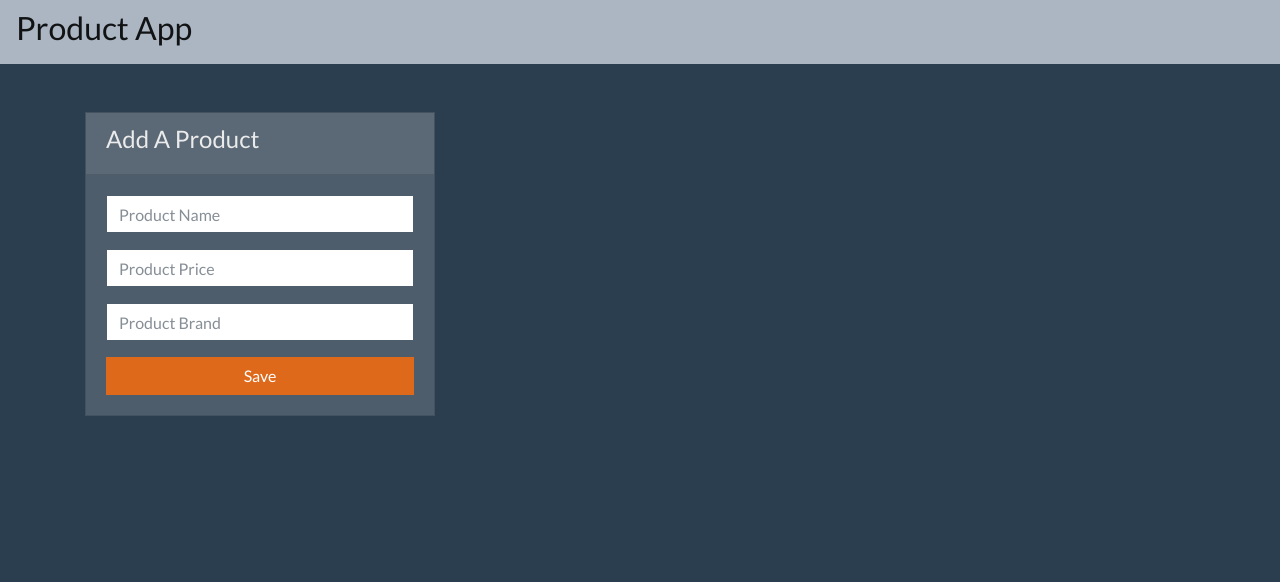
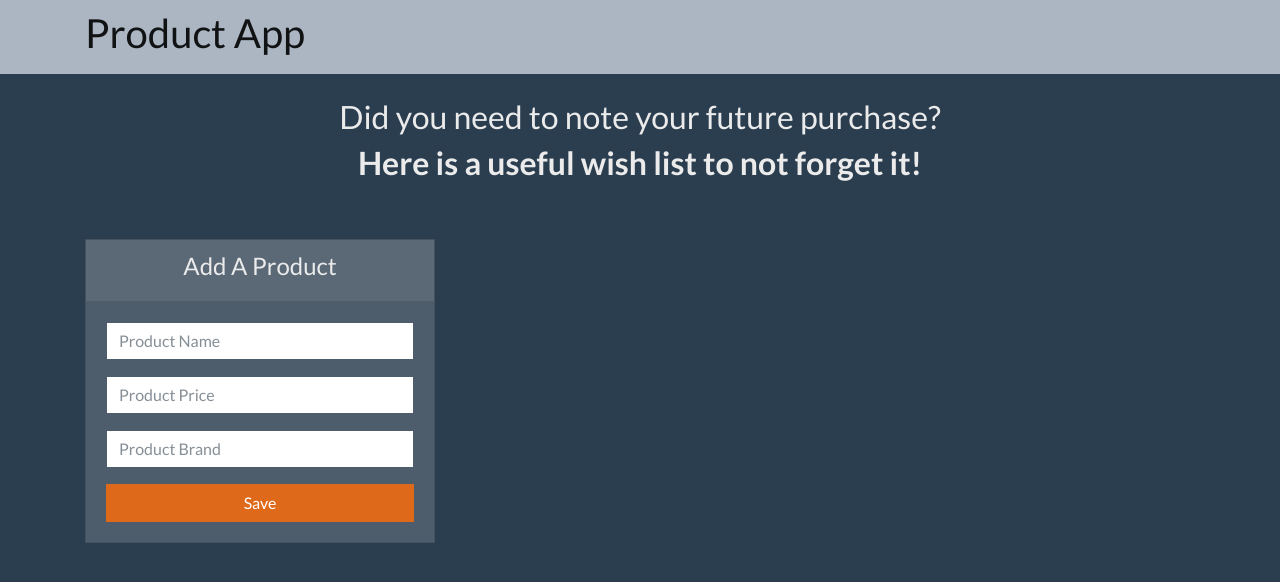
Before and after one commit to JavierPM95/JS-Add-and-Delete, a plain HTML site: page index.html in a window 1280 px wide. Drawn offline with nearby package versions, Linux system fonts and the light colour scheme.

Commit message:
Text Add

```diff
--- a/app.js
+++ b/app.js
@@ -38,7 +38,7 @@ class UI {
         div.className = `alert alert-${cssClass} mt-2`;
         div.appendChild(document.createTextNode(message));
 
-        const container = document.querySelector('.container');
+        const container = document.querySelector('.print');
         const app = document.querySelector('#App');
         container.insertBefore(div, app);
         setTimeout(function() {
--- a/index.html
+++ b/index.html
@@ -14,17 +14,19 @@
     <!-- NAVIGATION -->
 
     <nav class="navbar navbar-light bg-light">
-      <div>
+      <div class="container">
         <a href="/" class="navbar-brand">
-          <h2>Product App</h2>
+          <h1>Product App</h1>
         </a>
       </div>
     </nav>
 
     <!-- APPLICATION -->
     <section>
-      <div class="container">
-        <div id="App"class="row pt-5">
+      <div class="container text-center mt-4 print">
+        <h2>Did you need to note your future purchase?</h2>
+        <h2><b>Here is a useful wish list to not forget it!</b></h2>
+        <div id="App"class="row pt-5 d-flex justify-content-center">
           <div class="col-md-4">
             <div class="card">
               <div class="card-header">
```
